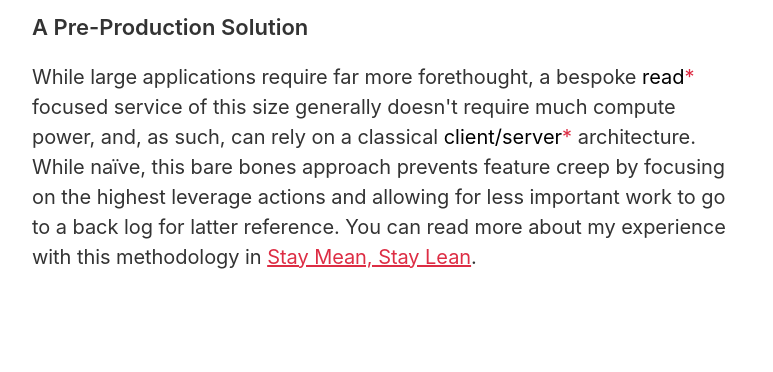
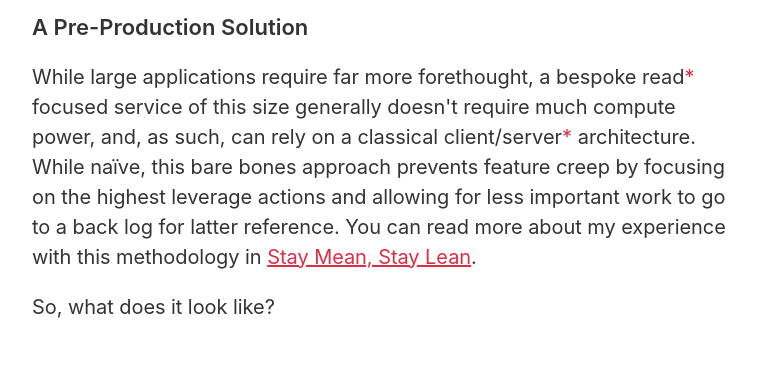
Before and after one commit to EstefanHu/portfolio, a Next.js app: page /blg/how-i-track-ideas in a window 1280 px wide. Shown: the part 1780-2152 px from the top of the page, without its empty margins (253-1026 px from the left). Built offline with nearby package versions, Linux system fonts and the light colour scheme.

Commit message:
Corrected button styling

```diff
--- a/src/app/blg/(post)/how-i-track-ideas/page.tsx
+++ b/src/app/blg/(post)/how-i-track-ideas/page.tsx
@@ -71,6 +71,8 @@ export default function Page() {
         <Link href='/blg/stay-mean-stay-lean'>Stay Mean, Stay Lean</Link>.
       </p>
 
+      <p>So, what does it look like?</p>
+
       {/* <div className={styles.heroImage}>
         <Image src='/svgs/jericho.v1.svg' alt='jericho v1' fill />
       </div> */}
--- a/src/app/blg/(post)/layout.tsx
+++ b/src/app/blg/(post)/layout.tsx
@@ -30,7 +30,9 @@ export default function PostLayout({ children }: { children: React.ReactNode })
     <article className={styles.wrapper}>
       <div className={styles.blog}>{children}</div>
 
-      <footer>
+      <div className={styles.appendix}></div>
+
+      <div className={styles.more}>
         <div>
           {POSTS.map(({ title, url, imgName }) => {
             return (
@@ -43,7 +45,7 @@ export default function PostLayout({ children }: { children: React.ReactNode })
             );
           })}
         </div>
-      </footer>
+      </div>
     </article>
   );
 }
--- a/src/app/blg/(post)/post.module.scss
+++ b/src/app/blg/(post)/post.module.scss
@@ -9,7 +9,7 @@
         width: 100vw;
         max-width: 750px;
         margin: 0 auto;
-        padding: 30px 20px 80px;
+        padding: 30px 20px 100px;
         color: var(--text);
         font-family: source-serif-pro, Georgia, Cambria, "Times New Roman", Times, serif;
 
@@ -58,13 +58,13 @@
         }
     }
 
-    footer {
+    .more {
         background-color: var(--backgroundAccent);
 
         & > div {
             width: 100vw;
             max-width: 750px;
-            padding: 40px 20px 80px;
+            padding: 80px 20px;
             margin: 0 auto;
             display: flex;
             flex-direction: row;
--- a/src/app/globals.css
+++ b/src/app/globals.css
@@ -42,7 +42,8 @@ body {
   background-color: var(--background);
 }
 
-a {
+a,
+button {
   text-decoration: none;
   color: var(--text);
 }
```
